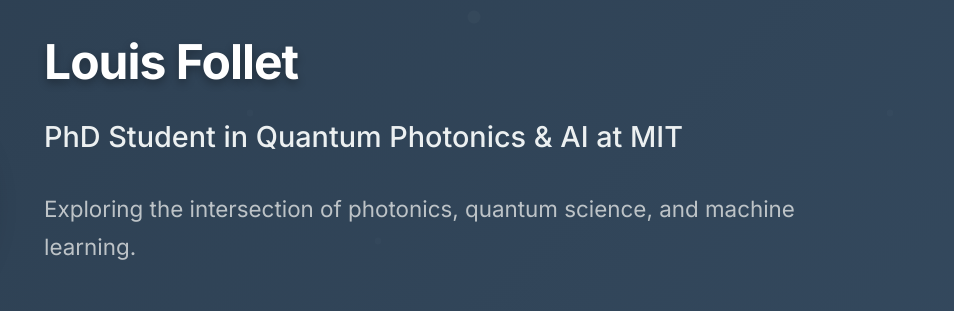
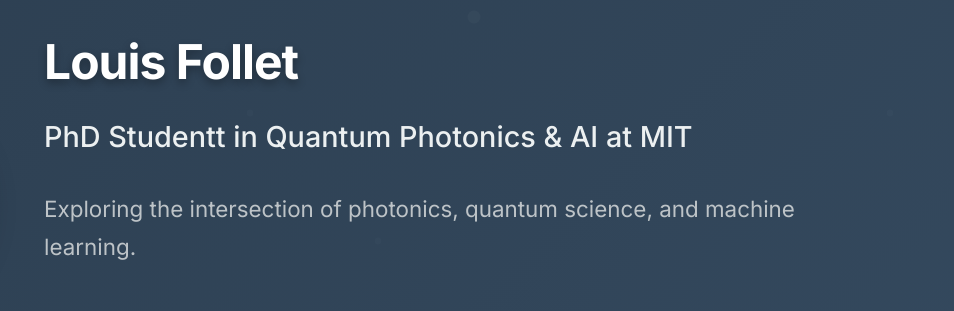
Before and after one commit to FolletLouis/website, a plain HTML site: page index.html in a window 1280 px wide. Shown: the part 143-454 px from the top of the page, 326-1280 px from the left. Drawn offline with Linux system fonts and the light colour scheme.

Commit message:
Update index.html
test cache issue 1

```diff
--- a/index.html
+++ b/index.html
@@ -32,7 +32,7 @@
                 </div>
                 <div class="hero-text">
                     <h1>Louis Follet</h1>
-                    <p class="tagline">PhD Student in Quantum Photonics & AI at MIT</p>
+                    <p class="tagline">PhD Studentt in Quantum Photonics & AI at MIT</p>
                     <p class="hero-description">Exploring the intersection of photonics, quantum science, and machine learning.</p>
                     <div class="hero-links">
                         <a href="mailto:louisf13@mit.edu" class="contact-link">Email</a>
```
